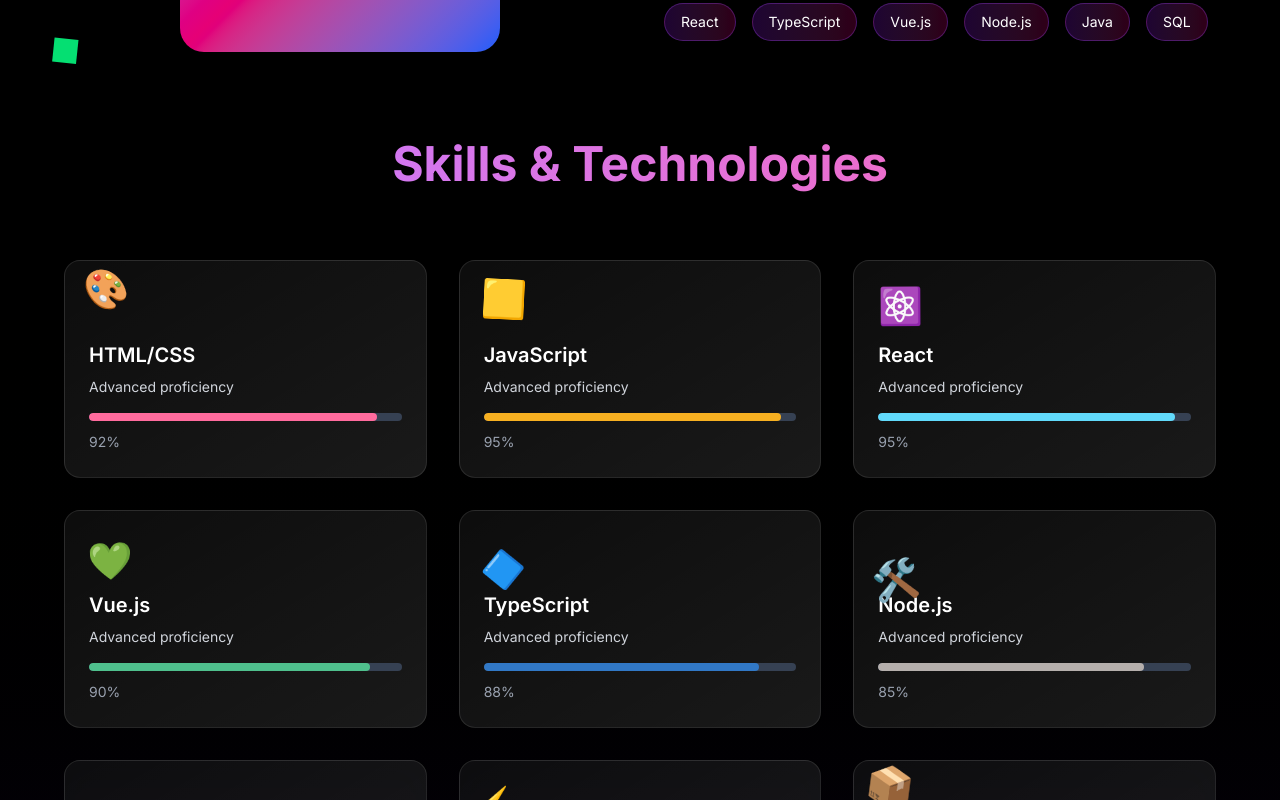
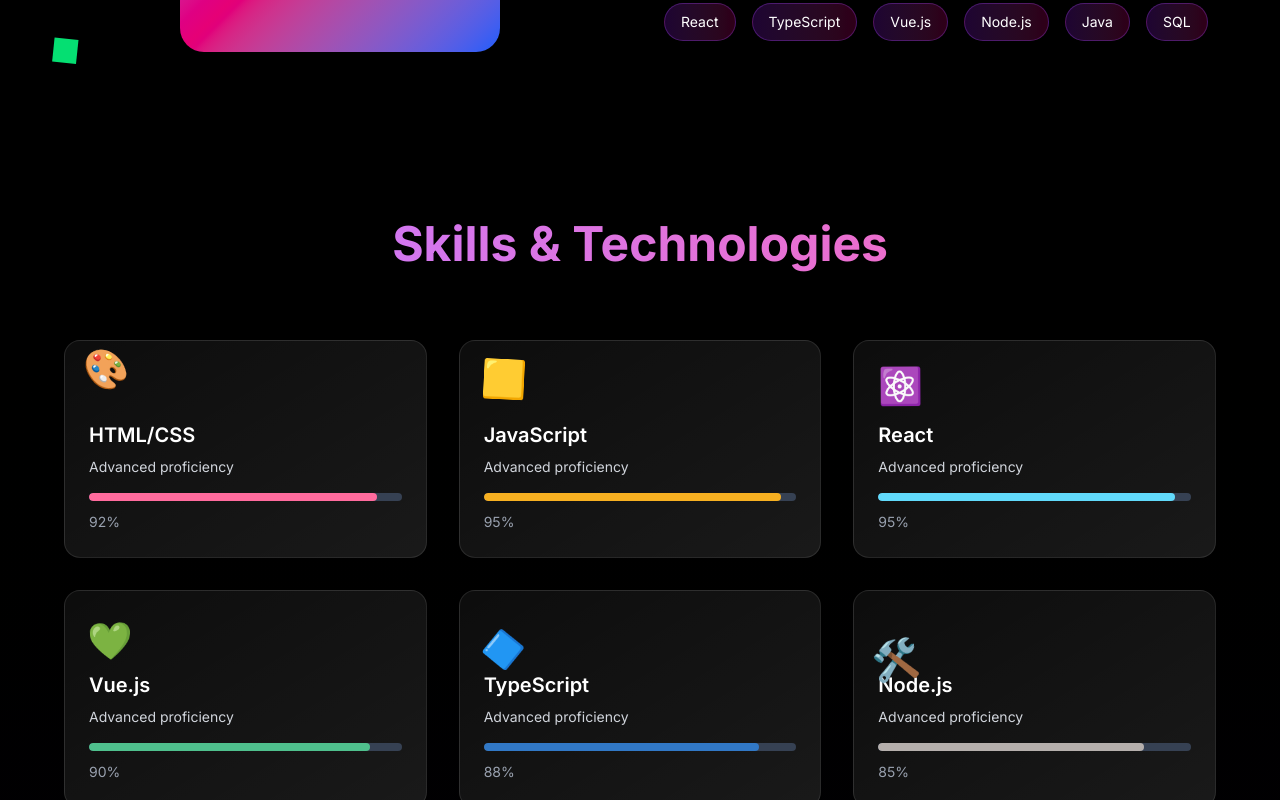
Before and after one commit to NahyunLeylaLee/Myportfolio, a React (Vite) app: page / in a window 1280 px wide. Shown: the part 1260-2060 px from the top of the page. Built offline with nearby package versions, Linux system fonts and the light colour scheme.

Commit message:
update skills section

```diff
--- a/src/Portfolio3D.jsx
+++ b/src/Portfolio3D.jsx
@@ -362,7 +362,7 @@
       </section>
 
       {/* Skills Section */}
-      <section id="skills" ref={skillsRef} className="bg-gradient-to-b from-black to-purple-900/10">
+      <section id="skills" ref={skillsRef} className="py-20 px-6 bg-gradient-to-b from-black to-purple-900/10">
         <div className="max-w-6xl mx-auto">
           <motion.h2
             className="py-2 text-5xl font-bold text-center mb-16 bg-gradient-to-r from-purple-400 to-pink-400 bg-clip-text text-transparent"
```
